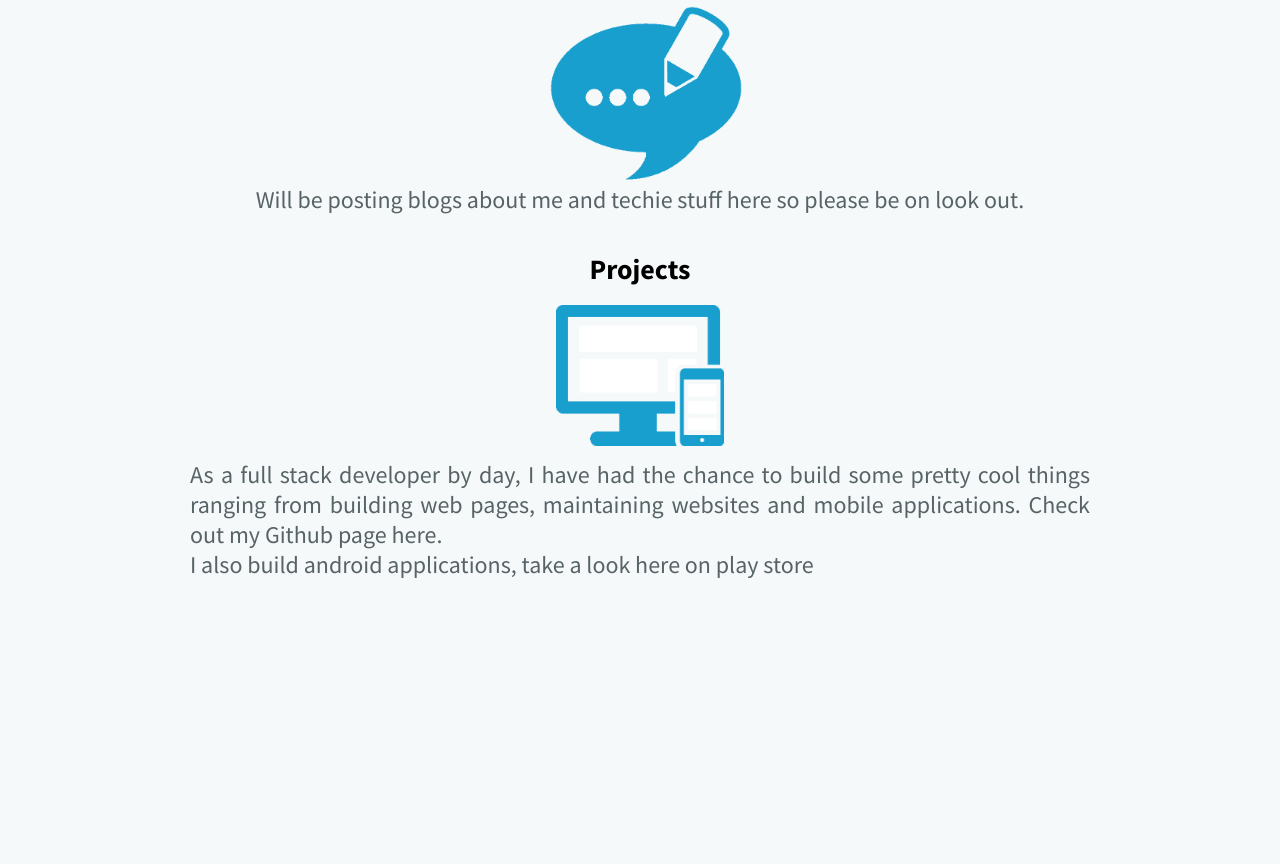
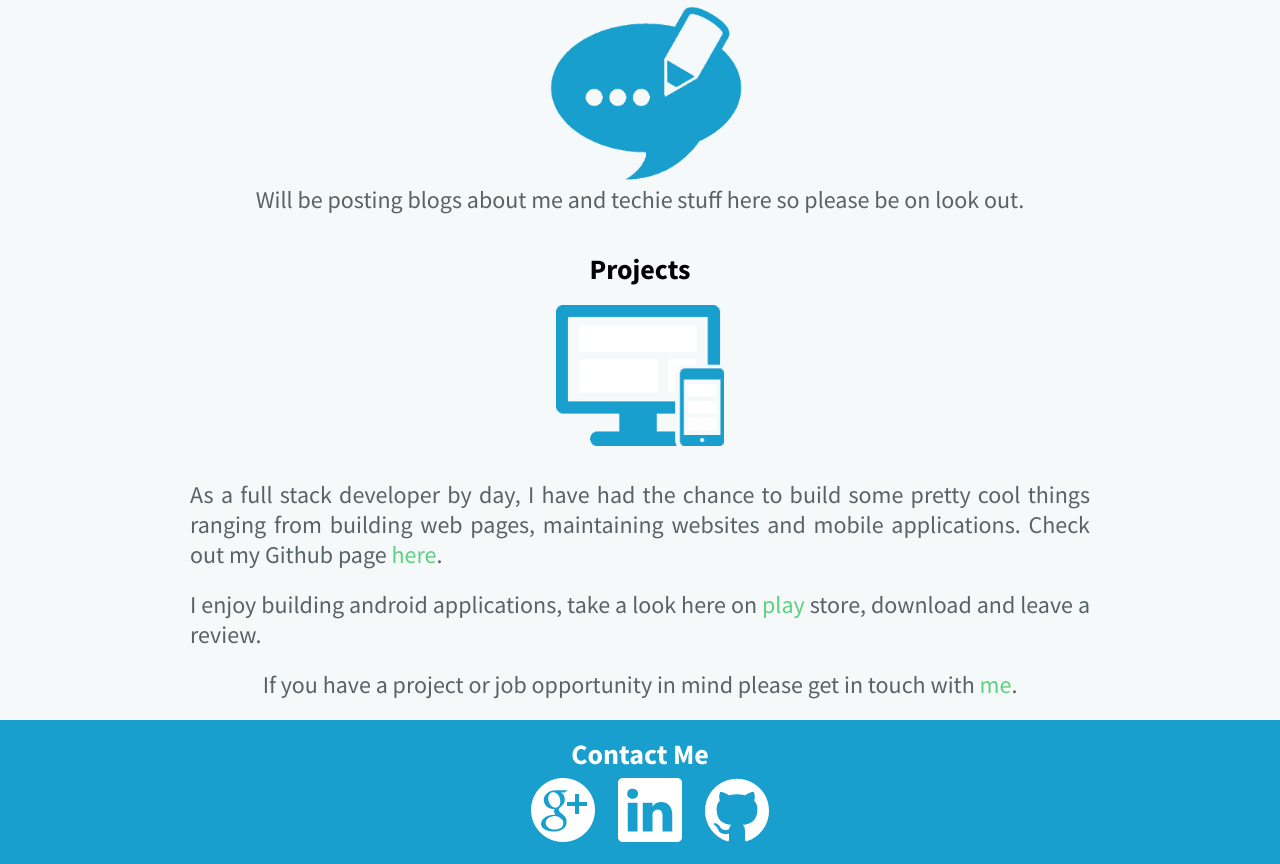
Before and after one commit to EngineerKunle/webpage, a website: page src/html/index.html in a window 1280 px wide. Shown: the part 853-1717 px from the top of the page. Before the commit the page ends 1433 px from the top, so only its background shows below. Drawn offline with Linux system fonts and the light colour scheme.

Commit message:
finished footer

```diff
--- a/Gruntfile.js
+++ b/Gruntfile.js
@@ -102,7 +102,7 @@ module.exports = function (grunt) {
       watch: {
          styles: {
             files: ['<%= path.css.all %>'],
-            tasks: ['sass'],
+            tasks: ['sass' ,'cssmin'],
             options: {
                spawn: false,
             },
--- a/src/html/index.html
+++ b/src/html/index.html
@@ -6,6 +6,7 @@
    <meta charset="utf-8">
    <meta name="viewport" content="width=device-width, initial-scale=1">
    <link rel="stylesheet" type="text/css" href="../css/common.css">
+   <meta name="description" content="">
 </head>
 
 <body>
@@ -13,14 +14,14 @@
       <h3>Kunle Ogunjimi</h3>
       <span class="burger_menu" id="toggle">&#8801;</span>
       <ul class="nav-right" id="dropList">
-         <li><a href="#">Contact</a></li>
+         <li><a href="#footer">Contact</a></li>
          <li><a href="#projects">Projects</a></li>
          <li><a href="#blogs">blog</a></li>
          <li><a href="#about">About me</a></li>
       </ul>
    </div>
    <section id="content">
-<!--      <img src="../images/Kunle2.jpg" alt="kunle" class="dev_pic">-->
+      <!--      <img src="../images/Kunle2.jpg" alt="kunle" class="dev_pic">-->
    </section>
    <section id="about">
       <h2>About Me</h2>
@@ -34,8 +35,18 @@
    <section id="projects">
       <h2>Projects</h2>
       <img src="../images/screen80.png" alt="screen" class="screen">
-      <p>As a full stack developer by day, I have had the chance to build some pretty cool things ranging from building web pages, maintaining websites and mobile applications. Check out my Github page here.<br> I also build android applications, take a look here on play store</p>
+      <p>As a full stack developer by day, I have had the chance to build some pretty cool things ranging from building web pages, maintaining websites and mobile applications. Check out my Github page <a href="https://github.com/EngineerKunle" target="_blank">here</a>.</p>
+      <p>I enjoy building android applications, take a look here on <a href="https://play.google.com/store/apps/developer?id=%23TeamKunle&hl=en_GB" target="_blank">play</a> store, download and leave a review.</p>
+      <p>If you have a project or job opportunity in mind please get in touch with <a href="mailto:engineerkunle1991@gmail.com">me</a>.</p>
    </section>
+   <footer id="footer">
+      <h2>Contact Me</h2>
+      <div class="row">
+         <a href="https://plus.google.com/102431740302141824906" target="_blank"><img src="../images/google.png" alt="googlePlus" class="google"></a>
+         <a href="https://www.linkedin.com/in/kunle-ogunjimi-83337275?trk=hp-identity-name" target="_blank"><img src="../images/linkedin.png" alt="linkedin" class="linkedin"></a>
+         <a href="https://github.com/EngineerKunle" target="_blank"><img src="../images/github.png" alt="github" class="github"></a>
+      </div>
+   </footer>
    <script type="text/javascript" src="../js/app.js"></script>
 </body>
 
--- a/src/sass/pages/index.scss
+++ b/src/sass/pages/index.scss
@@ -105,13 +105,36 @@ p {
 
 #projects {
    margin-top: 20px;
-   padding-top: 20px;
+   padding: 20px 0px;
    text-align: center;
    .screen {
       width: 15%;
    }
    p {
       width: 900px;
+      padding-top: 20px;
       margin: 0 auto;
+      &:last-child{
+         text-align: center;
+      }
+      a{
+         color: $site-green;
+         text-decoration: none;
+      }
    }
 }
+
+footer{
+   margin: 0 auto;
+   background-color: $light-blue;
+   padding: 20px 0px;
+   text-align: center;
+   h2{
+     color: $white;
+   }
+   .row{
+      img{
+         padding-left: 20px;
+      }
+   }
+}
--- a/src/sass/responsive.scss
+++ b/src/sass/responsive.scss
@@ -136,4 +136,9 @@ slideDown
          font-size: 34px;
       }
    }
+   #projects{
+      .screen {
+         width: 40%;
+      }
+   }
 }
```
Also changed, not shown: build/css/common.css, build/html/index.html, build/images/github.png (added), build/images/google.png (added), build/images/linkedin.png (added), src/css/common.css, src/images/github.png (added), src/images/google.png (added), src/images/linkedin.png (added), 1 other file.
